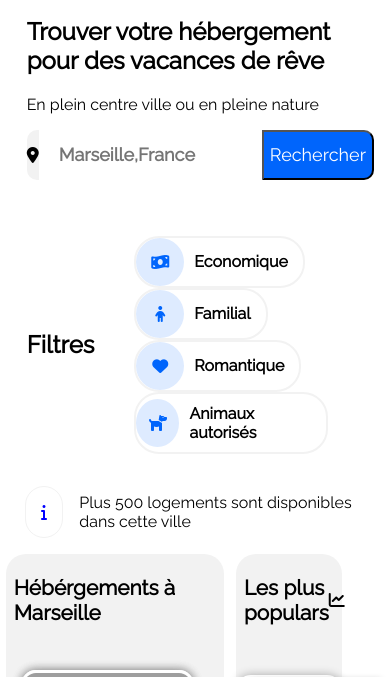
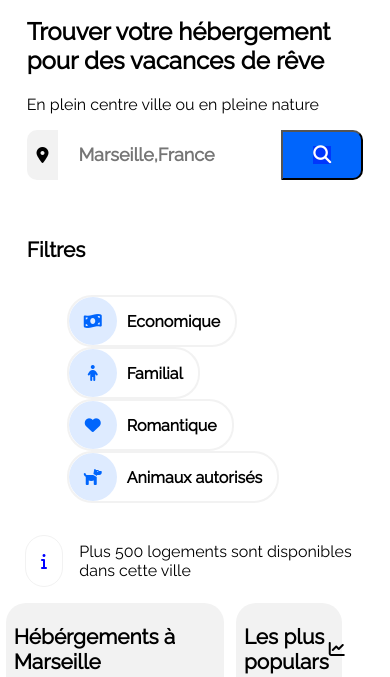
Before and after one commit to Niouma107/DIAWARANiouma_2_27042021, a plain HTML site: page index.html in a window 390 px wide. Shown: the part 144-821 px from the top of the page. Drawn offline with Linux system fonts and the light colour scheme; grey boxes are pictures that could not be loaded.

Commit message:
media queries

```diff
--- a/css/css.css
+++ b/css/css.css
@@ -429,26 +429,7 @@
 
 
     /*media queries /*/
-/*ipad
-    @media screen and (max-width: 770px)
-{
-body{
-    display: block;
-}
 
-.container1{
-    display: block;
-   width:100%
-}
-.populars{
-    width: 100%;
-    flex-direction: column;
-}
-footer{
-    display: block;
-
-
-}*/
 
 @media (max-width:480px){
     .menunav{
@@ -467,4 +448,18 @@ footer{
     #marecherche {
         width: 75%;
     }
+    #loupe {
+        background-color: #0036FC;
+    }
+    .button1 span{
+       display: none;
+
+    }
+    .filtres {
+        flex-direction: column;
+        align-items: flex-start;
+    }
+    .nomfiltres {
+        font-size: 1.3em;
+    }
 }
--- a/index.html
+++ b/index.html
@@ -36,11 +36,13 @@
           <div class="recherche">
             <i id="logoplace" class="fas fa-map-marker-alt"></i>
             <input type="search" id="maRecherche" name="Recherche" placeholder="Marseille,France">
-            <button class="button1"><span> Rechercher</span></button>
+            <button class="button1"><span class="recherche"> Rechercher</span>
+              <i id="loupe"class="fas fa-search"></i>
+            </button>
           </div>
         </form>
         <div class="filtres">
-          <h2>Filtres</h2>
+          <h2 class="nomfiltres">Filtres</h2>
           <div class="famillefiltre">
             <ul class="filtres2">
               <li class="filtre">
```
